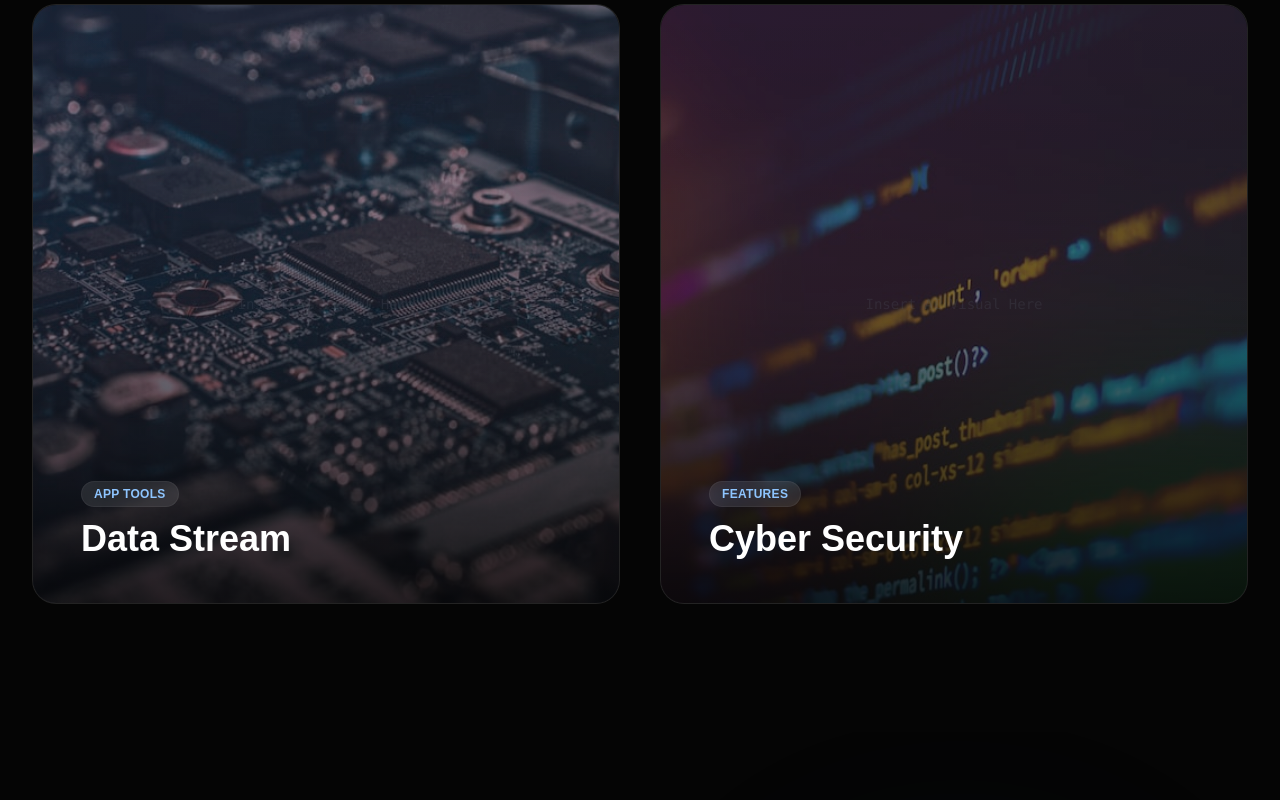
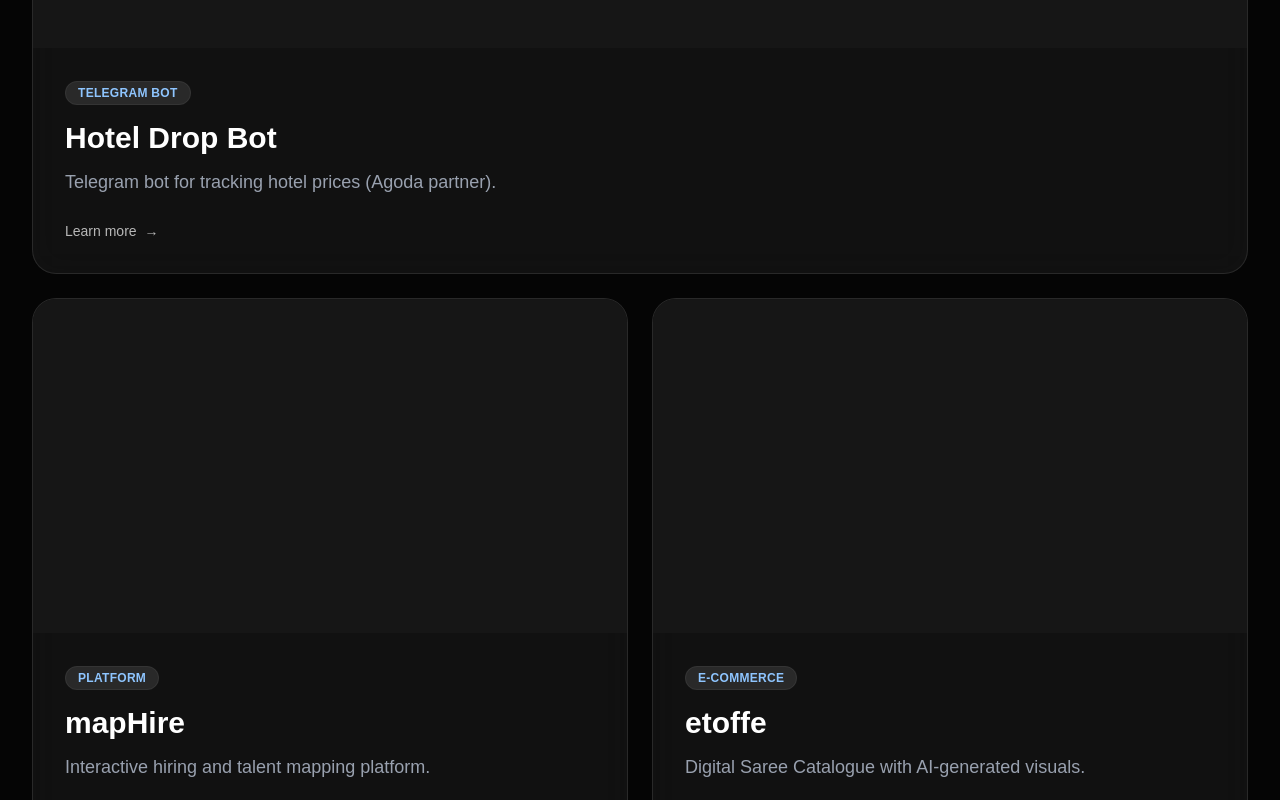
Before and after one commit to nxtwaveventures/nxtwaves, a Next.js app: page / in a window 1280 px wide. Shown: the part 2600-3400 px from the top of the page. Built offline with nearby package versions, Linux system fonts and the light colour scheme.

Commit message:
Update features section to product showcase Bento grid

```diff
--- a/src/components/BuildsGallery.tsx
+++ b/src/components/BuildsGallery.tsx
@@ -1,38 +1,73 @@
 "use client";
 
 import { motion } from "framer-motion";
-import Image from "next/image";
+import Link from "next/link";
 
-const tools = [
+const products = [
   {
     id: 1,
-    title: "Quantum Interface",
-    category: "App Tools",
-    description: "Isometric 3D render of a futuristic mobile app interface.",
-    image: "/images/tool-1.jpg" // Added image path
+    title: "Hotel Drop Bot",
+    category: "Telegram Bot",
+    description: "Telegram bot for tracking hotel prices (Agoda partner).",
+    span: "md:col-span-2",
+    slug: "hotel-drop-bot"
   },
   {
     id: 2,
-    title: "Neural Network",
-    category: "Features",
-    description: "Glowing glass elements floating in a void.",
-    image: "/images/tool-2.jpg"
+    title: "mapHire",
+    category: "Platform",
+    description: "Interactive hiring and talent mapping platform.",
+    span: "md:col-span-1",
+    slug: "maphire"
   },
   {
     id: 3,
-    title: "Data Stream",
-    category: "App Tools",
-    description: "Soft bokeh background with high-contrast data visualization.",
-    image: "/images/tool-3.jpg"
+    title: "etoffe",
+    category: "E-commerce",
+    description: "Digital Saree Catalogue with AI-generated visuals.",
+    span: "md:col-span-1",
+    slug: "etoffe"
+  },
+  {
+    id: 5,
+    title: "Untold Chemistry",
+    category: "Interactive Book",
+    description: "An interactive book experience with podcasts and snapshots.",
+    span: "md:col-span-2",
+    slug: "untold-chemistry"
   },
   {
     id: 4,
-    title: "Cyber Security",
-    category: "Features",
-    description: "Secure, encrypted connections visualization.",
-    image: "/images/tool-4.jpg"
+    title: "Medtech Innovations",
+    category: "Healthcare",
+    description: "Healthcare technology solutions.",
+    span: "md:col-span-1",
+    slug: "medtech-innovations"
+  },
+  {
+    id: 6,
+    title: "Shopify Retail App",
+    category: "Retail Tool",
+    description: "Tool for retailers to sell faster and save more.",
+    span: "md:col-span-1",
+    slug: "shopify-retail-app"
   },
 ];
+
+const container = {
+  hidden: { opacity: 0 },
+  show: {
+    opacity: 1,
+    transition: {
+      staggerChildren: 0.1
+    }
+  }
+};
+
+const item = {
+  hidden: { opacity: 0, y: 20 },
+  show: { opacity: 1, y: 0 }
+};
 
 export default function BuildsGallery() {
   return (
@@ -44,70 +79,51 @@ export default function BuildsGallery() {
           viewport={{ once: true }}
           className="text-4xl md:text-6xl font-bold mb-20 text-white tracking-tighter"
         >
-          Featured <span className="text-transparent bg-clip-text bg-gradient-to-r from-blue-500 to-purple-600">Builds</span>
+          Featured <span className="text-transparent bg-clip-text bg-gradient-to-r from-blue-500 to-purple-600">Innovations</span>
         </motion.h2>
 
-        <div className="grid grid-cols-1 md:grid-cols-2 gap-6 md:gap-10">
-          {tools.map((tool) => (
+        <motion.div
+          variants={container}
+          initial="hidden"
+          whileInView="show"
+          viewport={{ once: true, margin: "-100px" }}
+          className="grid grid-cols-1 md:grid-cols-2 gap-6"
+        >
+          {products.map((product) => (
             <motion.div
-              key={tool.id}
-              initial={{ opacity: 0, y: 30 }}
-              whileInView={{ opacity: 1, y: 0 }}
-              viewport={{ once: true }}
-              transition={{ duration: 0.5 }}
-              className="group relative h-[500px] md:h-[600px] rounded-3xl overflow-hidden bg-[#0a0a0a] border border-white/10 cursor-pointer"
+              key={product.id}
+              variants={item}
+              className={`group relative overflow-hidden rounded-3xl bg-white/5 backdrop-blur-lg border border-white/10 ${product.span} flex flex-col`}
             >
-              {/* Image Placeholder Area */}
-              <div className="absolute inset-0 bg-neutral-900 transition-transform duration-700 ease-out group-hover:scale-105">
+              <Link href={`/products/${product.slug}`} className="block h-full">
+                {/* 16:9 Image Placeholder */}
+                <div className="relative w-full aspect-video bg-neutral-900 overflow-hidden">
+                    <div className="absolute inset-0 bg-neutral-900 animate-pulse" />
+                    {/* Overlay for hover effect */}
+                    <div className="absolute inset-0 bg-blue-900/10 opacity-0 group-hover:opacity-100 transition-opacity duration-500" />
+                </div>
 
-                 {/* Tool Image */}
-                 <Image
-                   src={tool.image}
-                   alt={tool.title}
-                   fill
-                   className="object-cover opacity-60 group-hover:opacity-40 transition-opacity"
-                 />
+                <div className="p-8 flex flex-col flex-grow">
+                   <div className="mb-4">
+                     <span className="px-3 py-1 text-xs font-semibold tracking-wide uppercase bg-white/10 rounded-full text-blue-300 border border-white/5">
+                        {product.category}
+                     </span>
+                   </div>
+                   <h3 className="text-2xl md:text-3xl font-bold text-white mb-3 group-hover:text-blue-400 transition-colors">
+                     {product.title}
+                   </h3>
+                   <p className="text-gray-400 text-lg leading-relaxed flex-grow">
+                     {product.description}
+                   </p>
 
-                 {/* Gradient placeholder for actual image */}
-                 <div className={`w-full h-full opacity-40 bg-gradient-to-br ${
-                    tool.id % 2 === 0 ? 'from-purple-900/40 to-blue-900/10' : 'from-blue-900/40 to-purple-900/10'
-                 }`} />
-
-                 {/* Placeholder Text for User to Insert Image */}
-                 <div className="absolute inset-0 flex items-center justify-center opacity-20 Group-hover:opacity-10 transition-opacity">
-                    <span className="text-sm font-mono text-gray-500">Insert AI Visual Here</span>
-                 </div>
-              </div>
-
-              {/* Content Overlay */}
-              <div className="absolute inset-0 p-8 md:p-12 flex flex-col justify-end">
-                  <div className="absolute inset-0 bg-gradient-to-t from-black/90 via-black/20 to-transparent opacity-80" />
-
-                  <div className="relative z-10 transform translate-y-4 group-hover:translate-y-0 transition-transform duration-500 ease-out">
-                    <div className="flex items-center space-x-3 mb-3">
-                         <span className="px-3 py-1 text-xs font-semibold tracking-wide uppercase bg-white/10 backdrop-blur-md rounded-full text-blue-300 border border-white/5">
-                            {tool.category}
-                         </span>
-                    </div>
-                    <h3 className="text-3xl md:text-4xl font-bold text-white mb-3">{tool.title}</h3>
-
-                    <div className="grid grid-rows-[0fr] group-hover:grid-rows-[1fr] transition-[grid-template-rows] duration-500 ease-out">
-                         <div className="overflow-hidden">
-                             <p className="text-gray-300 text-lg leading-relaxed pt-2 opacity-0 group-hover:opacity-100 transition-opacity duration-500 delay-100">
-                                {tool.description}
-                             </p>
-                              <div className="pt-6">
-                                <span className="inline-flex items-center text-sm font-medium text-white border-b border-blue-500 pb-0.5 hover:text-blue-400 transition-colors">
-                                    View Project &rarr;
-                                </span>
-                              </div>
-                         </div>
-                    </div>
-                  </div>
-              </div>
+                   <div className="mt-6 flex items-center text-sm font-medium text-white/70 group-hover:text-white transition-colors">
+                      Learn more <span className="ml-2 transform group-hover:translate-x-1 transition-transform">→</span>
+                   </div>
+                </div>
+              </Link>
             </motion.div>
           ))}
-        </div>
+        </motion.div>
       </div>
     </section>
   );
```
